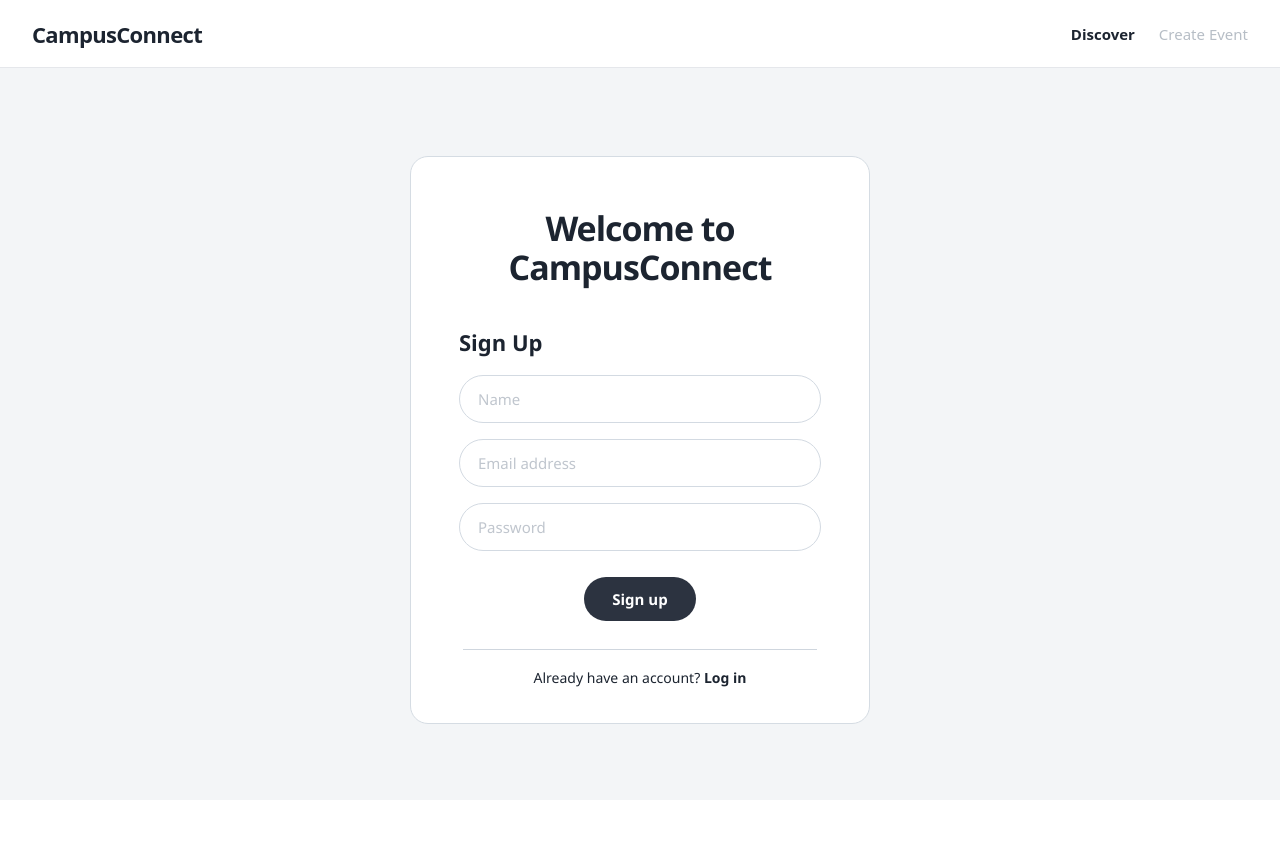
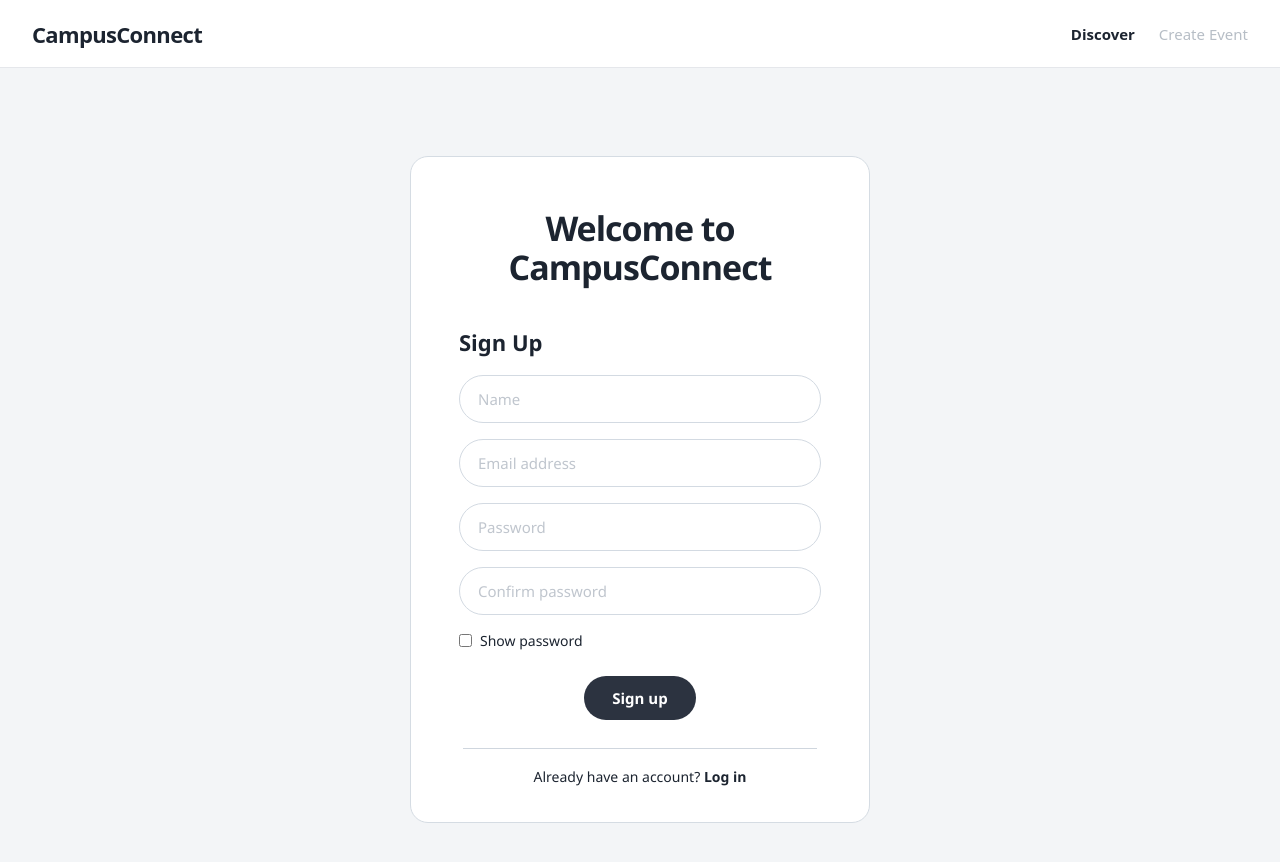
Before and after one commit to inesta573/307_project, a React (Vite) app in the folder frontend/: page /signup in a window 1280 px wide. Shown: the top 862 px of the page. Before the commit the page ends 800 px from the top, so only its background shows below. Built offline with nearby package versions, Linux system fonts and the light colour scheme.

Commit message:
Add password confirmation and show/hide password functionality in Signup component; update Login CSS for new password visibility feature.

```diff
--- a/frontend/src/pages/Login.css
+++ b/frontend/src/pages/Login.css
@@ -95,6 +95,21 @@
   border-color: #8d97a3;
 }
 
+.show-password {
+  display: flex;
+  align-items: center;
+  gap: 8px;
+  font-size: 14px;
+}
+
+.show-password input {
+  width: auto;
+  height: auto;
+  margin: 0;
+  padding: 0;
+  border: none;
+}
+
 .login-form button {
   align-self: center;
   margin-top: 10px;
--- a/frontend/src/pages/Signup.jsx
+++ b/frontend/src/pages/Signup.jsx
@@ -8,12 +8,19 @@ function Signup() {
   const [name, setName] = useState("");
   const [email, setEmail] = useState("");
   const [pin, setPin] = useState("");
+  const [confirmPin, setConfirmPin] = useState("");
+  const [showPassword, setShowPassword] = useState(false);
   const [error, setError] = useState("");
   const navigate = useNavigate();
 
   async function handleSignup(e) {
     e.preventDefault();
     setError("");
+
+    if (pin !== confirmPin) {
+      setError("Passwords do not match");
+      return;
+    }
 
     if (!mcgillEmail.test(email.trim())) {
       setError("Email must be a mail.mcgill.ca address");
@@ -82,13 +89,31 @@ function Signup() {
             />
 
             <input
-              type="password"
+              type={showPassword ? "text" : "password"}
               placeholder="Password"
               value={pin}
               onChange={(e) => setPin(e.target.value)}
               autoComplete="new-password"
               required
             />
+
+            <input
+              type={showPassword ? "text" : "password"}
+              placeholder="Confirm password"
+              value={confirmPin}
+              onChange={(e) => setConfirmPin(e.target.value)}
+              autoComplete="new-password"
+              required
+            />
+
+            <label className="show-password">
+              <input
+                type="checkbox"
+                checked={showPassword}
+                onChange={(e) => setShowPassword(e.target.checked)}
+              />
+              Show password
+            </label>
 
             <button type="submit">Sign up</button>
 
```
